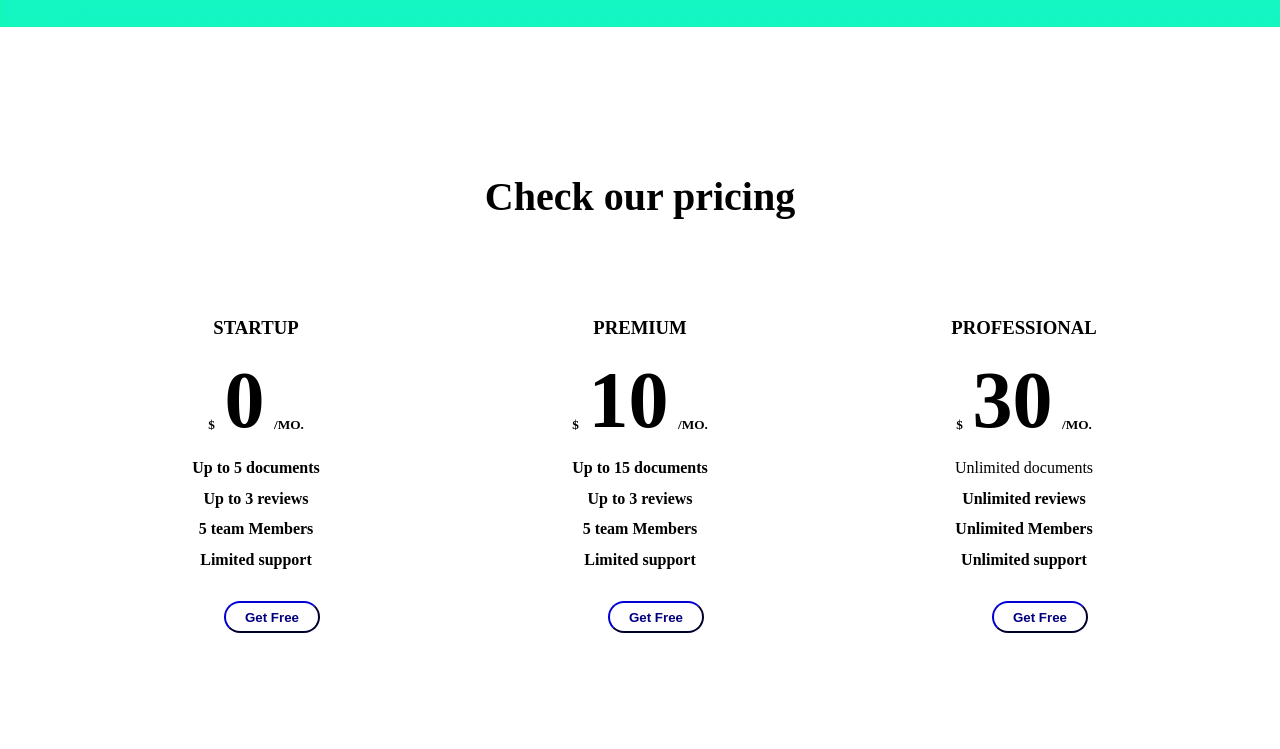
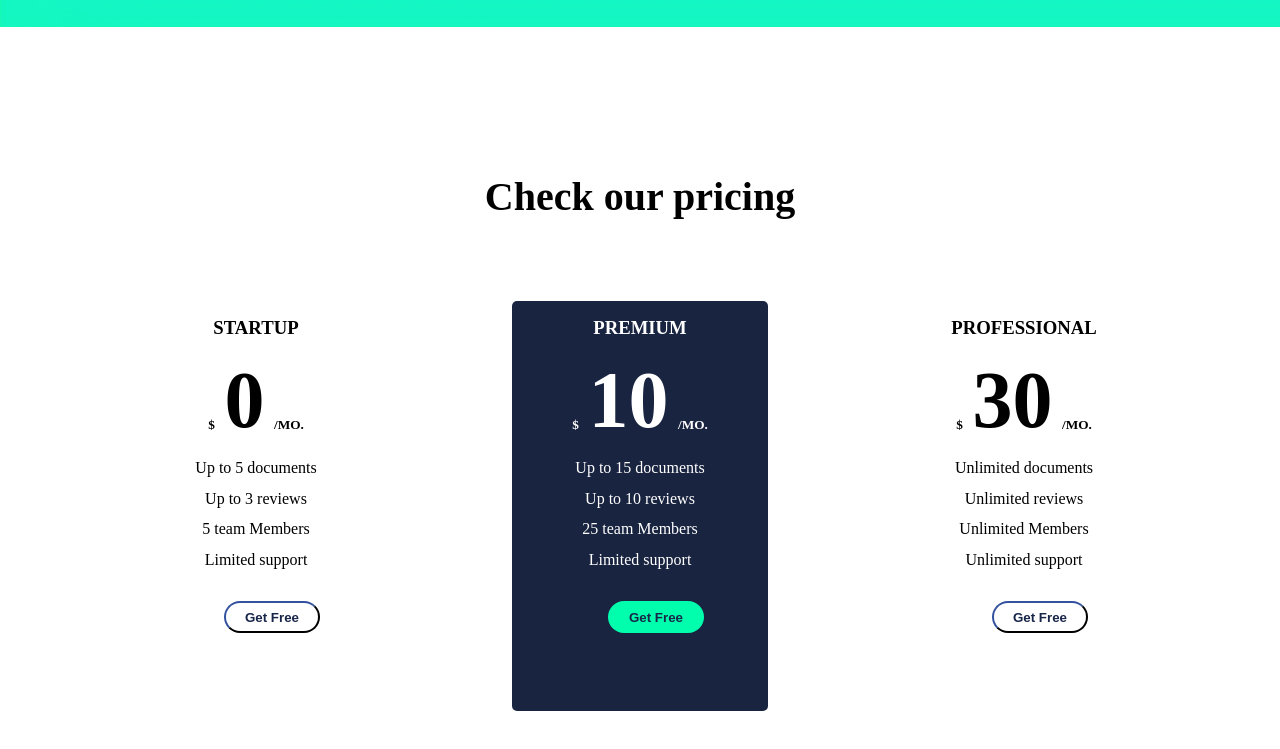
Before and after one commit to ronaldp12/atlas_project, a plain HTML site: page index.html in a window 1280 px wide. Shown: the part 1971-2720 px from the top of the page. Drawn offline with nearby package versions, Linux system fonts and the light colour scheme.

Commit message:
colores cambiados y bloques listos seccion 3

```diff
--- a/index.html
+++ b/index.html
@@ -77,24 +77,24 @@
                     <h2 class="number">0</h2>
                     <h5 class="tool">/MO.</h5>
                 </div>
-                <h4 class="text-4">Up to 5 documents</h4>
-                <h4 class="text-4">Up to 3 reviews</h4>
-                <h4 class="text-4">5 team Members</h4>
-                <h4 class="text-4">Limited support</h4>
+                <p class="text-4">Up to 5 documents</p>
+                <p class="text-4">Up to 3 reviews</p>
+                <p class="text-4">5 team Members</p>
+                <p class="text-4">Limited support</p>
                 <button class="btn-3">Get Free</button>
             </div>
-            <div class="block">
-                <h3 class="text-3">PREMIUM</h3>
-                <div class="mix">
+            <div class="block-center">
+                <h3 class="text-3center">PREMIUM</h3>
+                <div class="mix-center">
                     <h5 class="tool">$</h5>
                     <h2 class="number">10</h2>
                     <h5 class="tool">/MO.</h5>
                 </div>
-                <h4 class="text-4">Up to 15 documents</h4>
-                <h4 class="text-4">Up to 3 reviews</h4>
-                <h4 class="text-4">5 team Members</h4>
-                <h4 class="text-4">Limited support</h4>
-                <button class="btn-3">Get Free</button>
+                <p class="text-4center">Up to 15 documents</p>
+                <p class="text-4center">Up to 10 reviews</p>
+                <p class="text-4center">25 team Members</p>
+                <p class="text-4center">Limited support</p>
+                <button class="btn-3center">Get Free</button>
             </div>
             <div class="block">
                 <h3 class="text-3">PROFESSIONAL</h3>
@@ -104,9 +104,9 @@
                     <h5 class="tool">/MO.</h5>
                 </div>
                 <p class="text-4">Unlimited documents</p>
-                <h4 class="text-4">Unlimited reviews</h4>
-                <h4 class="text-4">Unlimited Members</h4>
-                <h4 class="text-4">Unlimited support</h4>
+                <p class="text-4">Unlimited reviews</p>
+                <p class="text-4">Unlimited Members</p>
+                <p class="text-4">Unlimited support</p>
                 <button class="btn-3">Get Free</button>
             </div>
 
--- a/styles.css
+++ b/styles.css
@@ -59,15 +59,15 @@ h1{
 }
 .btn-ini{
     display: flex;
-    width: 8%;
-    height: 4%;
+    width: 6rem;
+    height: 2rem;
     margin-left: 6rem;
     align-items: center;
     justify-content: center;
     border-radius: 20px;
-    background-color: aquamarine;
+    background-color: #01FEAD;
     font-weight: bold;
-    color: navy;
+    color: #182649;
     cursor: pointer;
 }
 .section-1{
@@ -138,7 +138,7 @@ h1{
     align-items: center;
     justify-content: center;
     border-radius: 20px;
-    background-color: rgb(42, 42, 42);
+    background-color: #192440;
     font-weight: bold;
     color: white;
     cursor: pointer;
@@ -212,9 +212,47 @@ h1{
     border-radius: 20px;
     background-color: white;
     font-weight: bold;
-    color: navy;
+    color: #182649;
     cursor: pointer;
-    border-color: navy;
-    border-bottom-color: navy;
+    border-color: #182649;
     margin-top: 2rem;
 }
+.block-center{
+    width: 20%;
+    height: 80%;
+    background-color: #192440;
+    border-radius: 5px;
+}
+.text-3center{
+    color: rgb(255, 255, 255);
+    margin: 1rem;
+    display: flex;
+    justify-content: center;
+}
+.mix-center{
+    display: flex;
+    justify-content: center;
+    align-items: center;
+    color: white;
+}
+.text-4center{
+    text-align: center;
+    margin: 0.8rem;
+    color: white;
+}
+.btn-3center{
+    display: flex;
+    width: 6rem;
+    height: 2rem;
+    margin-left: 6rem;
+    align-items: center;
+    justify-content: center;
+    border-radius: 20px;
+    background-color: #01FEAD;
+    font-weight: bold;
+    color: #182649;
+    cursor: pointer;
+    border-color:#182649;
+    border: none;
+    margin-top: 2rem;
+}
```
